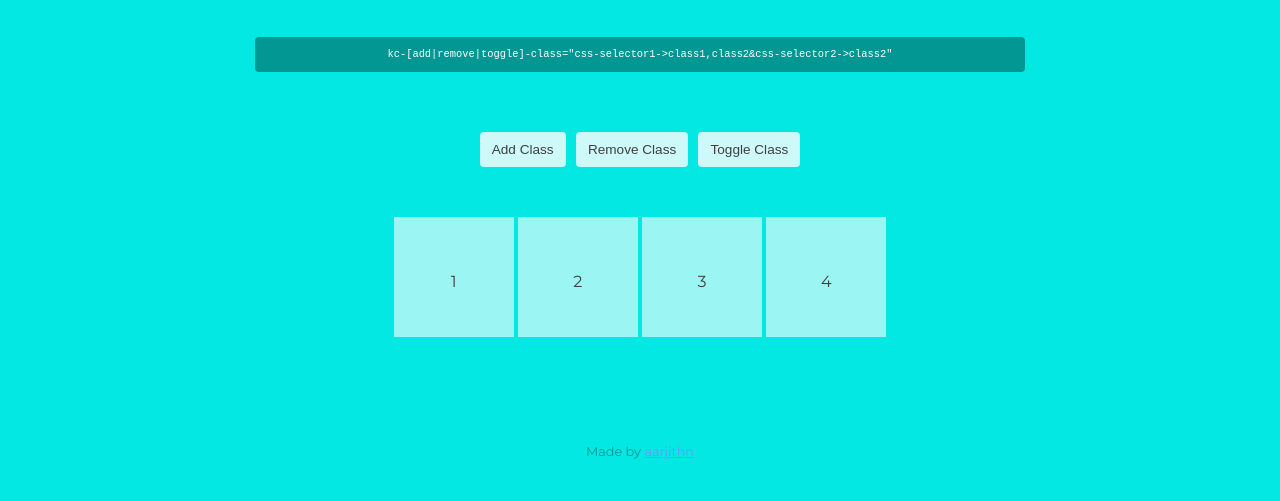
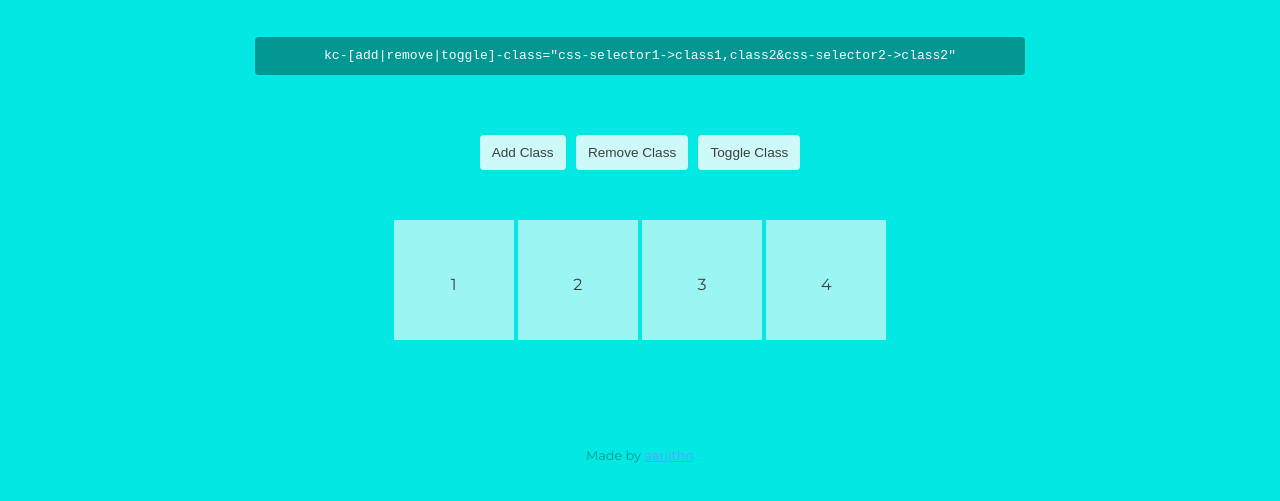
Before and after one commit to aarjithn/klick-class, a plain HTML site: page index.html in a window 1280 px wide. Shown: the part 197-698 px from the top of the page. Drawn offline with Linux system fonts and the light colour scheme.

Commit message:
Make sample code more legible

```diff
--- a/css/main.css
+++ b/css/main.css
@@ -55,7 +55,6 @@ pre.code {
     margin: 30px auto;
     overflow: auto;
     width: 80%;
-    font-size: 0.8em;
     max-width: 750px;
     padding: 10px;
 }
```
